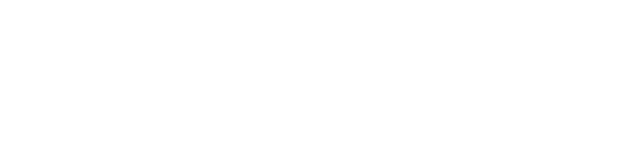
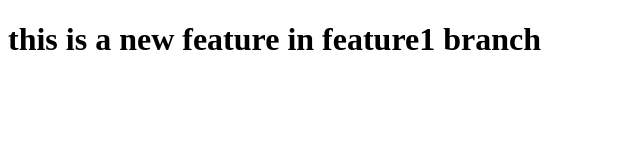
Before and after one commit to omark012/demo-file, a plain HTML site: page index.html in a window 1280 px wide. Shown: the whole page, without its empty margins (0-640 px from the left). Drawn offline with Linux system fonts and the light colour scheme.

Commit message:
added new feature

```diff
--- a/index.html
+++ b/index.html
@@ -5,5 +5,7 @@
     <meta name="viewport" content="width=device-width, initial-scale=1.0" />
     <title>Document</title>
   </head>
-  <body></body>
+  <body>
+    <h1>this is a new feature in feature1 branch</h1>
+  </body>
 </html>
```
